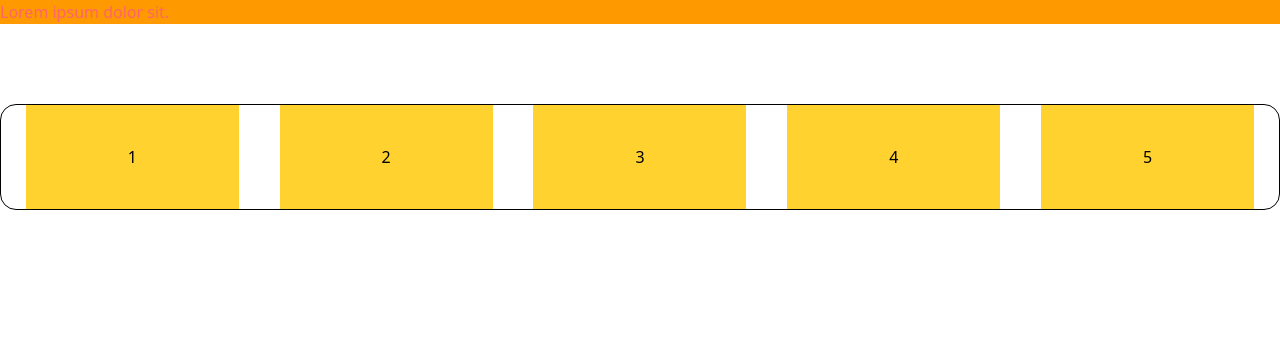
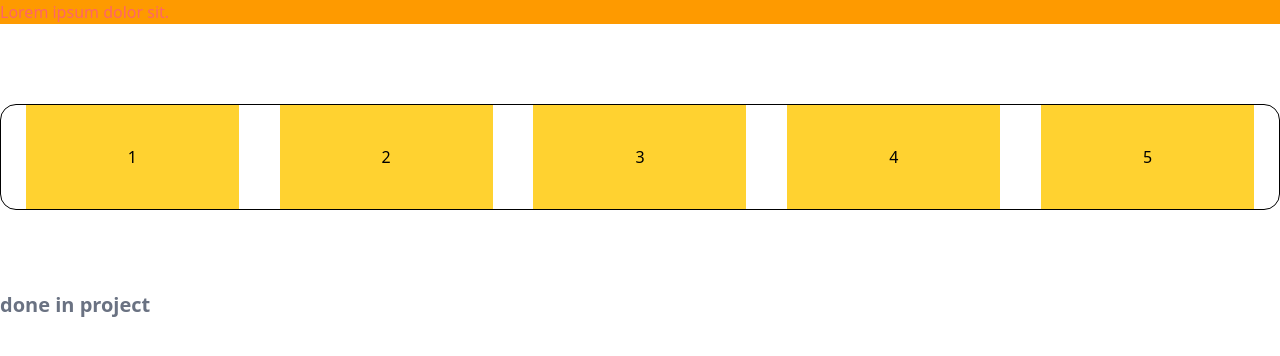
Before and after one commit to poria-dev/test, a plain HTML site: page index.html in a window 1280 px wide. Drawn offline with Linux system fonts and the light colour scheme.

Commit message:
test done

```diff
--- a/index.html
+++ b/index.html
@@ -23,5 +23,7 @@
 
     </div>
 
+    <h4 class="text-[20px] text-gray-500 font-bold">done in project </h4>
+
 </body>
 </html>
```
Also changed, not shown: src/output.css.
